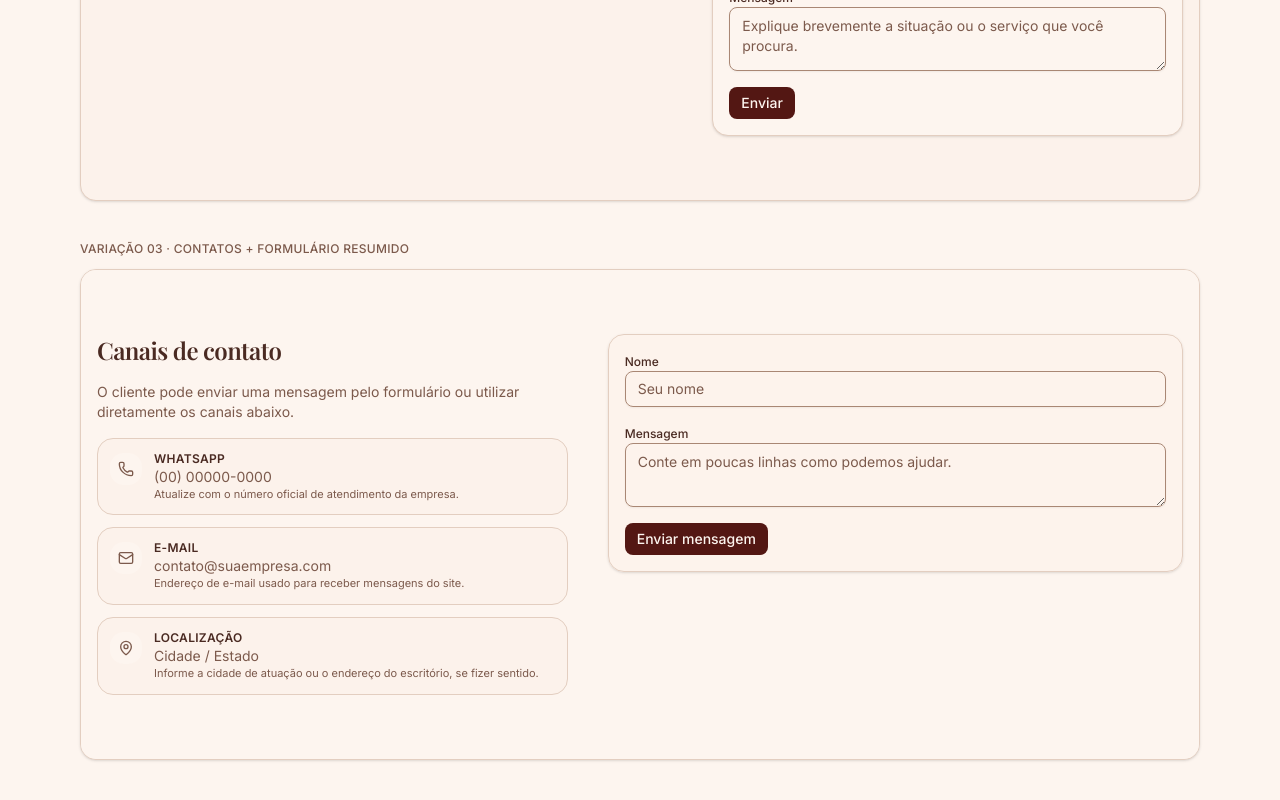
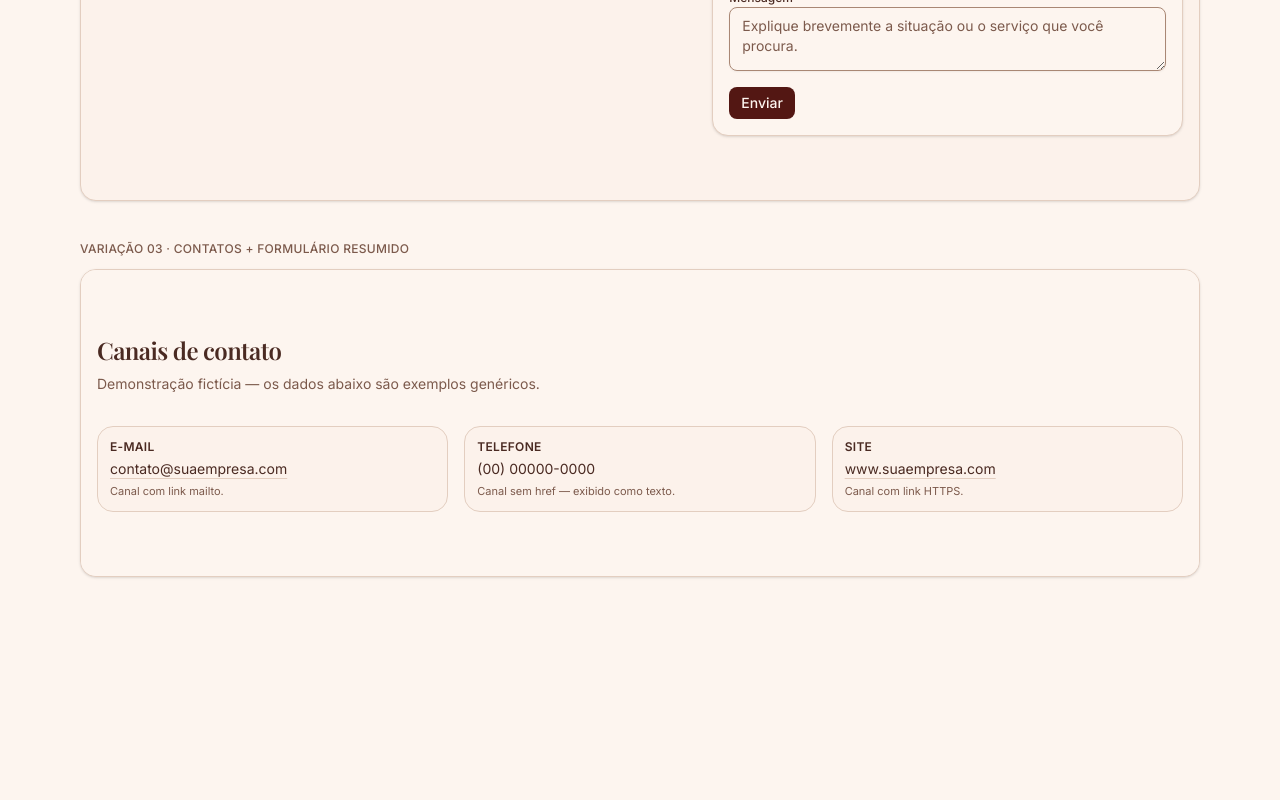
Before and after one commit to svitordev/landing-advogada-gabriella, a Next.js app: page /library/contact in a window 1280 px wide. Shown: the part 1117-1917 px from the top of the page. After the commit the page ends 1790 px from the top, so only its background shows below. Built offline with nearby package versions, Linux system fonts and the light colour scheme.

Commit message:
refactor: make contact details data-driven

```diff
--- a/app/library/contact/page.tsx
+++ b/app/library/contact/page.tsx
@@ -1,7 +1,33 @@
 // app/library/contact/page.tsx
 import { ContactSimple } from "@/components/sections/contact/contact-simple";
 import { ContactSplit } from "@/components/sections/contact/contact-split";
-import { ContactDetails } from "@/components/sections/contact/contact-details";
+import { ContactDetails, type ContactDetailsProps } from "@/components/sections/contact/contact-details";
+
+// Demo genérica da variante data-driven — dados fictícios, sem informações da cliente.
+// Cobre os três casos do contrato: canal com href, canal sem href (texto) e hint opcional.
+const contactDetailsDemo: ContactDetailsProps = {
+  title: "Canais de contato",
+  description: "Demonstração fictícia — os dados abaixo são exemplos genéricos.",
+  channels: [
+    {
+      label: "E-mail",
+      value: "contato@suaempresa.com",
+      href: "mailto:contato@suaempresa.com",
+      hint: "Canal com link mailto.",
+    },
+    {
+      label: "Telefone",
+      value: "(00) 00000-0000",
+      hint: "Canal sem href — exibido como texto.",
+    },
+    {
+      label: "Site",
+      value: "www.suaempresa.com",
+      href: "https://www.suaempresa.com",
+      hint: "Canal com link HTTPS.",
+    },
+  ],
+};
 
 export default function ContactSectionsPage() {
   return (
@@ -34,7 +60,7 @@ export default function ContactSectionsPage() {
             Variação 03 · Contatos + formulário resumido
           </p>
           <div className="overflow-hidden rounded-2xl border bg-background shadow-sm">
-            <ContactDetails />
+            <ContactDetails {...contactDetailsDemo} />
           </div>
         </div>
       </section>
--- a/components/sections/contact/contact-details.tsx
+++ b/components/sections/contact/contact-details.tsx
@@ -1,83 +1,64 @@
 // components/sections/contact/contact-details.tsx
-import { Button } from "@/components/ui/button";
-import { Input } from "@/components/ui/input";
-import { Textarea } from "@/components/ui/textarea";
-import { Mail, Phone, MapPin } from "lucide-react";
+export type ContactChannel = {
+  label: string;
+  value: string;
+  href?: string;
+  hint?: string;
+};
 
-const contactInfo = [
-  {
-    Icon: Phone,
-    label: "WhatsApp",
-    value: "(00) 00000-0000",
-    hint: "Atualize com o número oficial de atendimento da empresa.",
-  },
-  {
-    Icon: Mail,
-    label: "E-mail",
-    value: "contato@suaempresa.com",
-    hint: "Endereço de e-mail usado para receber mensagens do site.",
-  },
-  {
-    Icon: MapPin,
-    label: "Localização",
-    value: "Cidade / Estado",
-    hint: "Informe a cidade de atuação ou o endereço do escritório, se fizer sentido.",
-  },
-];
+export type ContactDetailsProps = {
+  id?: string;
+  eyebrow?: string;
+  title: string;
+  description?: string;
+  channels?: ContactChannel[];
+};
 
-export function ContactDetails() {
+// Validação local simples de protocolo — sem abstração global.
+function isLinkableHref(href?: string) {
+  if (!href) return false;
+  return /^(mailto:|tel:|https?:\/\/|\/)/.test(href);
+}
+
+export function ContactDetails({ id, eyebrow, title, description, channels }: ContactDetailsProps) {
+  // Sem canais não há conteúdo útil — a seção não é renderizada.
+  if (!channels || channels.length === 0) return null;
+
   return (
-    <section id="contact" className="w-full bg-background">
+    <section id={id} className="w-full bg-background">
       <div className="mx-auto max-w-6xl px-4 py-12 md:py-16">
-        <div className="grid gap-10 md:grid-cols-[minmax(0,0.9fr)_minmax(0,1.1fr)] md:items-start">
-          {/* Informações de contato */}
-          <div className="space-y-4">
-            <h2 className="text-xl font-semibold tracking-tight md:text-2xl">
-              Canais de contato
-            </h2>
-            <p className="text-sm text-muted-foreground">
-              O cliente pode enviar uma mensagem pelo formulário ou utilizar diretamente os canais abaixo.
+        <div className="max-w-3xl space-y-2">
+          {eyebrow && (
+            <p className="text-xs font-medium uppercase tracking-wide text-muted-foreground">
+              {eyebrow}
             </p>
+          )}
+          <h2 className="text-xl font-semibold tracking-tight md:text-2xl">{title}</h2>
+          {description && <p className="text-sm text-muted-foreground">{description}</p>}
+        </div>
 
-            <div className="space-y-3 text-sm text-muted-foreground">
-              {contactInfo.map(({ Icon, label, value, hint }) => (
-                <div
-                  key={label}
-                  className="flex items-start gap-3 rounded-2xl border bg-muted/30 p-3"
+        <ul role="list" className="mt-8 grid gap-4 sm:grid-cols-2 lg:grid-cols-3">
+          {channels.map((channel) => (
+            <li key={channel.label} className="rounded-2xl border bg-muted/30 p-3">
+              <p className="text-xs font-semibold uppercase tracking-wide text-foreground">
+                {channel.label}
+              </p>
+              {isLinkableHref(channel.href) ? (
+                <a
+                  href={channel.href}
+                  className="mt-1 block break-words text-sm underline decoration-border underline-offset-4 hover:decoration-foreground"
                 >
-                  <div className="mt-0.5 flex h-8 w-8 shrink-0 items-center justify-center rounded-xl bg-background">
-                    <Icon className="h-4 w-4 text-muted-foreground" />
-                  </div>
-                  <div>
-                    <p className="text-xs font-semibold uppercase tracking-wide text-foreground">
-                      {label}
-                    </p>
-                    <p className="text-sm">{value}</p>
-                    <p className="text-[11px] text-muted-foreground">{hint}</p>
-                  </div>
-                </div>
-              ))}
-            </div>
-          </div>
-
-          {/* Formulário resumido */}
-          <form className="space-y-4 rounded-2xl border bg-muted/20 p-4 text-sm shadow-sm">
-            <div className="space-y-1">
-              <label className="text-xs font-medium">Nome</label>
-              <Input placeholder="Seu nome" />
-            </div>
-            <div className="space-y-1">
-              <label className="text-xs font-medium">Mensagem</label>
-              <Textarea
-                rows={4}
-                placeholder="Conte em poucas linhas como podemos ajudar."
-              />
-            </div>
-            <Button type="submit" size="sm">
-              Enviar mensagem
-            </Button>
-          </form>
-        </div>
+                  {channel.value}
+                </a>
+              ) : (
+                <p className="mt-1 break-words text-sm">{channel.value}</p>
+              )}
+              {channel.hint && (
+                <p className="mt-1 text-[11px] text-muted-foreground">{channel.hint}</p>
+              )}
+            </li>
+          ))}
+        </ul>
       </div>
     </section>
   );
--- a/memory-bank/CURRENT-STATE.md
+++ b/memory-bank/CURRENT-STATE.md
@@ -6,8 +6,10 @@ Snapshot curto do estado atual do repositório. Não copiar toda a documentaçã
 
 Projeto **independente** (landing page institucional da advogada Maria Gabriella), criado a partir do código do Svitordev UI Lab.
 
-- **Fase atual:** bootstrap documental concluído + Design Foundation VERIFIED + Entrega B VERIFIED + **Entrega C (Áreas de Atuação + Sobre) funcionalmente VERIFIED** (2026-10-28). Landing ainda em composição — demais seções pendentes.
+- **Fase atual:** bootstrap documental concluído + Design Foundation VERIFIED + Entrega B VERIFIED + Entrega C VERIFIED + **Entrega D (ContactDetails data-driven) funcionalmente VERIFIED** (2026-10-28). Landing ainda em composição — contato público ainda não publicado.
 - **Home atual:** Header institucional → Hero → Áreas de atuação (6 cards) → Sobre → footer mínimo — tudo data-driven via `lib/site-config.ts` (PROJECT_ONLY — configuração, não componente React).
+- **Home ainda sem Atendimento/Contato publicado** — nenhum CTA de contato ativo; nenhum telefone/e-mail/WhatsApp da cliente inventado. Navegação pública permanece Início · Áreas de atuação · Sobre.
+- **`ContactDetails` agora é data-driven e reutilizável** (`LAB_CANDIDATE`), com demonstração na `/library/contact` (dados fictícios). Contato institucional pendente de dados oficiais.
 - **Seis áreas de atuação preliminares** com copy descritiva provisória; **Sobre a advogada** com copy institucional provisória — ambos `PENDENTE_CONFIRMACAO_CLIENTE` (marcação só no código, nunca na interface).
 - **Navegação pública por âncoras reais:** Início `/` · Áreas de atuação `/#areas-de-atuacao` · Sobre `/#sobre`; active state não destaca links com hash (ajuste mínimo no `header-basic`); `MobileNav` intacto; sem scroll spy.
 - **"Conteúdo" saiu da navegação pública.** A rota `/blog` continua existindo com artigos genéricos herdados do template — pendência antes do deploy (substituir ou despublicar).
@@ -17,11 +19,12 @@ Projeto **independente** (landing page institucional da advogada Maria Gabriella
 - **Fontes configuradas:** Inter (400/500/600, corpo) + Playfair Display (500/600, títulos h1–h3) via `next/font/google`, `display: swap`.
 - **Metadata institucional** aplicada no root layout.
 - **Assets oficiais:** pendentes (logotipo/monograma, fotografia — `PENDENTE_CONFIRMACAO_CLIENTE`). O fluxo de imagem do `HeroPrimary` com arquivo real não foi validado por ausência do asset.
-- **Dados profissionais:** pendentes de confirmação (incl. inscrição OAB).
+- **Dados profissionais pendentes de confirmação:** contatos oficiais (e-mail/telefone/WhatsApp), região atendida, inscrição OAB, logotipo/monograma, fotografia profissional, revisão dos textos.
+- **Publicação:** condicionada à avaliação e aprovação jurídica/publicitária pela advogada antes do ar.
 - **Site ainda não pronto para publicação.**
-- **Roadmap ativo:** `docs/ROADMAP-LANDING.md` (fases 1 e 4 ✅; fase 5 parcialmente executada — Entregas B e C VERIFIED; fases 2/3 seguem pendentes). O roadmap das 1000 evoluções é histórico (origem UI Lab).
-- **Gates da Entrega C:** lint 0/0 · build PASS (16 rotas) · Playwright 32 passed + 2 skipped (17 casos × 2 projetos) · verificação visual 375×667, 768×1024 e 1280×720 em `/`, `/library/services`, `/library/about` — zero overflow (breakpoint do grid preservado: 1 coluna mobile / 3 desktop).
-- **Próximo passo:** **Entrega D — Informações de atendimento + Contato institucional** (sugerida; não iniciada — recursos de contato dependem dos dados oficiais).
+- **Roadmap ativo:** `docs/ROADMAP-LANDING.md` (fases 1 e 4 ✅; fase 5 parcialmente executada — Entregas B, C e D VERIFIED; fases 2/3 seguem pendentes). O roadmap das 1000 evoluções é histórico (origem UI Lab).
+- **Gates da Entrega D:** lint 0/0 · build PASS (16 rotas) · Playwright 36 passed + 2 skipped (19 casos × 2 projetos) · verificação visual em 375×667 (1 coluna), 768×1024 (2 colunas) e 1280×720 (3 colunas) em `/library/contact` — zero overflow; foco visível por teclado confirmado; home intacta.
+- **Próximo passo:** FAQ / conteúdo informativo mediante planejamento específico (não iniciada). Contato institucional depende dos dados oficiais (fase 2).
 
 ### Estado herdado do UI Lab (histórico — descreve o código, ainda válido como estado técnico)
 
@@ -80,7 +83,7 @@ Showcase oficial. Estrutura `app/library/[categoria]/page.tsx` renderiza cada va
 
 Production build **verde** (PASS). Lint atual: **0 errors / 0 warnings**. Rota `/blog/[slug]` funcional.
 
-- **Playwright mínimo:** ✅ **VERIFIED** — `@playwright/test` 1.64.1, **Chromium** somente; projects desktop **1280×720** e mobile **375×667**; **17 smoke tests / 34 execuções** (32 passed + 2 skips intencionais — testes mobile-only da Evolução 007 pulam o project desktop). Contagem após a Entrega C (2026-10-28): 2 testes ajustados (navegação por âncoras + links da home) + 2 novos (seis áreas/hierarquia + Sobre textual). Execução da DEC-006.
+- **Playwright mínimo:** ✅ **VERIFIED** — `@playwright/test` 1.64.1, **Chromium** somente; projects desktop **1280×720** e mobile **375×667**; **19 smoke tests / 38 execuções** (36 passed + 2 skips intencionais — testes mobile-only da Evolução 007 pulam o project desktop). Contagem após a Entrega C: 2 testes ajustados (navegação por âncoras + links da home) + 2 novos (seis áreas/hierarquia + Sobre textual); após a Entrega D: +2 novos (ContactDetails na library com/sem link, sem formulário; home sem seção de contato com navegação preservada). Execução da DEC-006.
 - **QLT-001:** ✅ VERIFIED. **QLT-006:** ✅ VERIFIED (Evolução 007). **QLT-007:** ✅ VERIFIED (Evolução 006). **QLT-012:** ✅ VERIFIED.
 - **`/library`:** READY.
 - **Design System:** READY.
```
Also changed, not shown: memory-bank/CHANGELOG.md, 3 other files (tests, documents, lock files or other folders).
